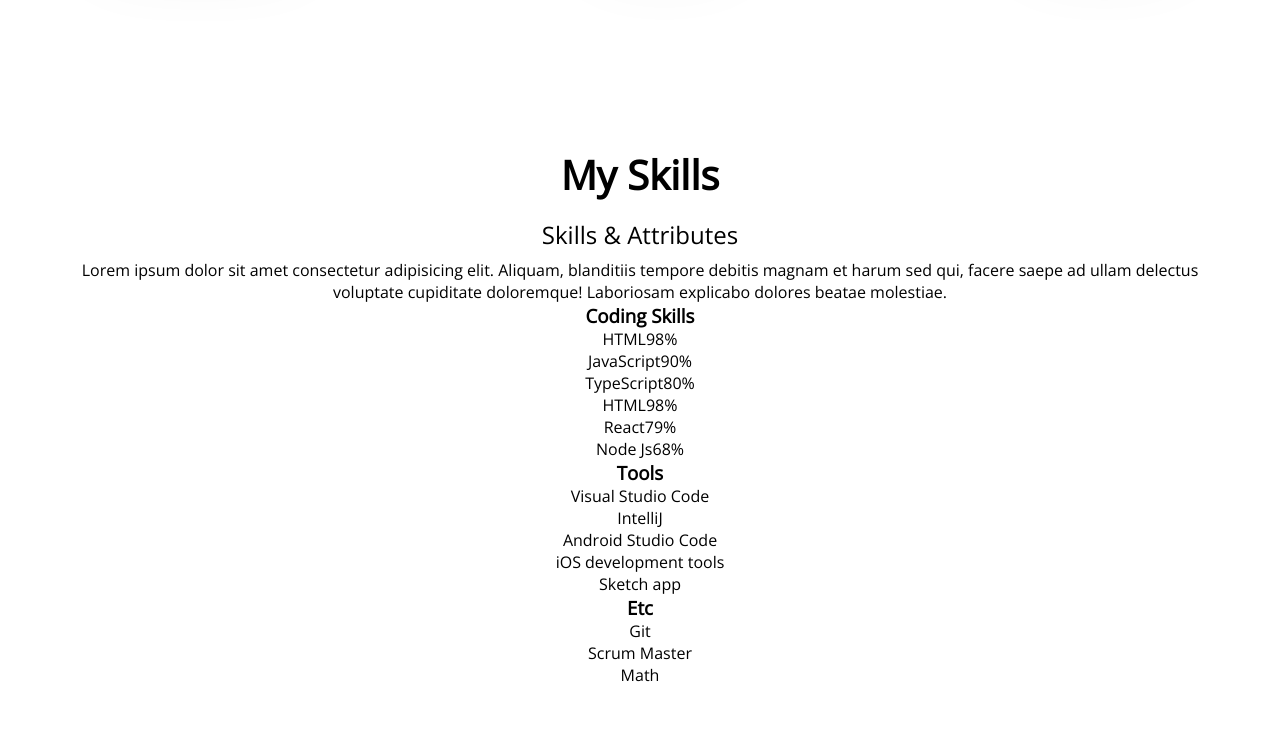
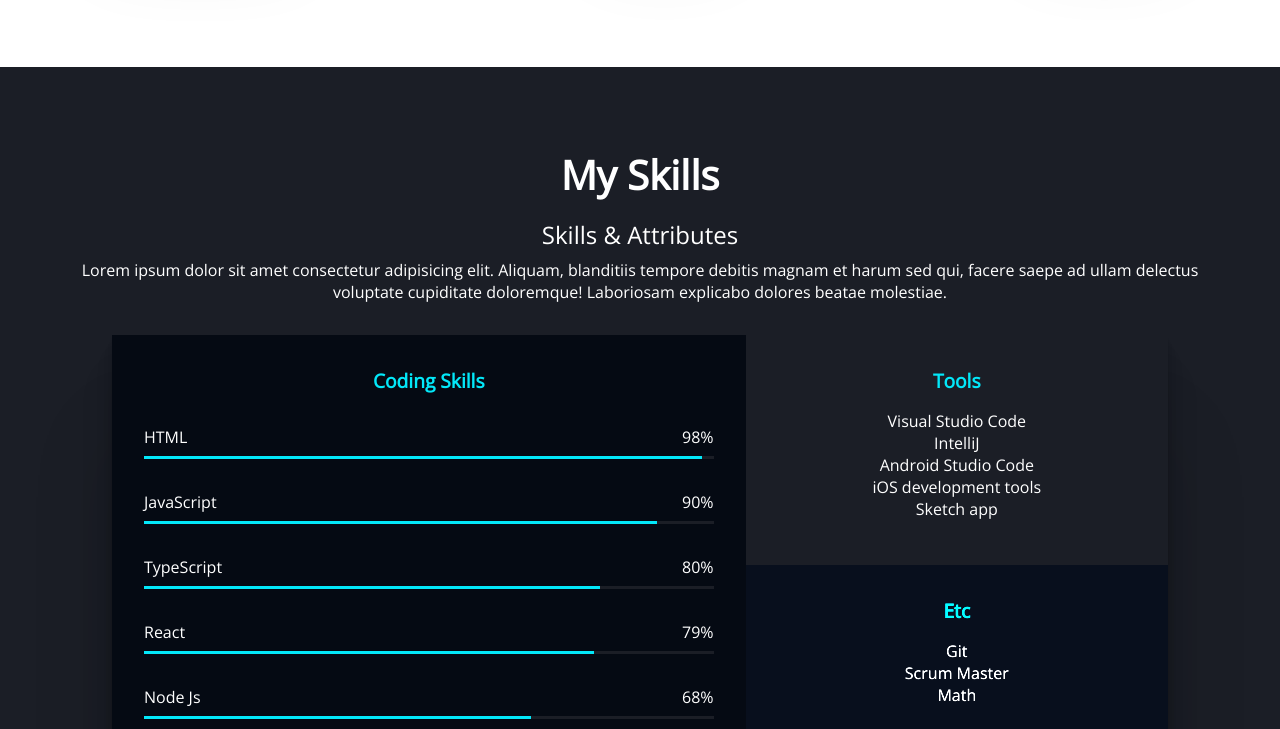
Before and after one commit to horserio/portfolio, a plain HTML site: page index.html in a window 1280 px wide. Shown: the part 1331-2060 px from the top of the page. Drawn offline with nearby package versions, Linux system fonts and the light colour scheme.

Commit message:
CSS - Skill - Bars

```diff
--- a/css/style.css
+++ b/css/style.css
@@ -218,3 +218,65 @@ button:focus {
     color: var(--color-primary);
     font-size: 0.8rem;
 }
+
+
+/* Skills */
+#skills {
+        background-color: var(--color-primary-variant);
+        color: var(--color-text);
+ }
+
+ .skills {
+    display: grid;
+    grid-template-columns: 6fr 4fr;
+    margin: 2rem 3rem;
+    box-shadow: 0 2.8px 2.2px rgba(0, 0, 0, 0.034), 0 6.7px 5.3px rgba(0, 0, 0, 0.048), 0 12.5px 10px rgba(0, 0, 0, 0.06), 0 22.3px 17.9px rgba(0, 0, 0, 0.072), 0 41.8px 33.4px rgba(0, 0, 0, 0.086), 0 100px 80px rgba(0, 0, 0, 0.12)
+ }
+
+.skill__title  {
+    color: var(--color-accent);
+    margin: 1rem 0;
+    font-size: 1.2rem;
+    border-radius: 8px;
+    overflow: hidden;
+}
+
+ .skills__coding {
+    grid-row: span 2;
+    padding: 1rem;
+    background-color: var(--color-primary);
+ }
+
+ .skills__tools {
+    padding: 1rem;
+ }
+
+ .skills__etc {
+    padding: 1rem;
+    background-color: var(--color-primary);
+    filter: brightness(150%);
+ }
+
+ .bar {
+    display: flex;
+    flex-direction: column;
+    padding: 1rem;
+    gap: 0.5rem;
+ }
+
+ .bar__metadata {
+    display: flex;
+    justify-content:space-between;
+
+ }
+
+ .bar__bg {
+    width: 100%;
+    height: 3px;
+    background-color: var(--color-primary-variant);
+ }
+
+ .bar__value {
+    background-color: var(--color-accent);
+    height: 3px;
+ }
--- a/index.html
+++ b/index.html
@@ -36,7 +36,7 @@
     <!-- Header -->
     <header class="header">
         <div class="header__logo">
-            <img class="header__logo__img" src="image/favicon.ico" alt="logo">
+            <img class="header__logo__img" src="image/favicon.ico" alt= "logo">
             <h1 class="header__logo__title"><a href="#"> RIO</h1>
         </div>
         <nav>
@@ -101,37 +101,57 @@
 
         <!-- Skill -->
         <section id="skills" class="section">
+            <div class="max-container">
                 <H2 class="title">My Skills</H2>
                  <p class="discription">Skills & Attributes</p>
                  <p>Lorem ipsum dolor sit amet consectetur adipisicing elit. Aliquam, blanditiis tempore debitis magnam et harum sed qui, facere saepe ad ullam delectus voluptate cupiditate doloremque! Laboriosam explicabo dolores beatae molestiae.</p>
-            <div>
-                <section>
-                    <h3>Coding Skills</h3>
+            <div class="skills">
+            <section class="skills__coding">
+                <h3 class="skill__title">Coding Skills</h3>
                 <ul>
-                        <li>
-                            <div><span>HTML</span>98%</div>
-                            <div><div style="width: 98%"></div></div>
+                    <li class="bar">
+                        <div class="bar__metadata">
+                            <span>HTML</span>98%
+                        </div>
+                        <div class="bar__bg">
+                            <div class="bar__value" style="width: 98%"></div>
+                        </div>
                     </li>
-                        <li>
-                            <div><span>JavaScript</span>90%</div>
-                            <div><div style="width: 90%"></div></div>
+                    <li class="bar">
+                        <div class="bar__metadata">
+                            <span>JavaScript</span>90%
+                        </div>
+                        <div class="bar__bg">
+                            <div class="bar__value"style="width: 90%"></div>
+                        </div>
                     </li>
-                        <li> <div><span>TypeScript</span>80%</div>
-                            <div><div style="width: 80%"></div></div>
+                    <li class="bar">
+                        <div class="bar__metadata">
+                            <span>TypeScript</span>80%
+                        </div>
+                        <div class="bar__bg">
+                            <div class="bar__value" style="width: 80%"></div>
+                        </div>
                     </li>
-                        <li> <div><span>HTML</span>98%</div>
-                            <div><div style="width: 98%"></div></div>
                     </li>
-                        <li> <div><span>React</span>79%</div>
-                            <div><div style="width: 79%"></div></div>
+                    <li class="bar">
+                        <div class="bar__metadata"><span>React</span>79%</div>
+                        <div class="bar__bg">
+                            <div class="bar__value" style="width: 79%"></div>
+                        </div>
                     </li>
-                        <li> <div><span>Node Js</span>68%</div>
-                            <div><div style="width: 68%"></div></div>
+                    <li class="bar">
+                        <div class="bar__metadata">
+                            <span>Node Js</span>68%
+                        </div>
+                        <div class="bar__bg">
+                            <div class="bar__value" style="width: 68%"> </div>
+                        </div>
                      </li>
                     </ul>
                 </section>
-                <section>
-                    <h3>Tools</h3>
+                <section class="skills__tools">
+                    <h3 class="skill__title">Tools</h3>
                     <ul>
                         <li>Visual Studio Code</li>
                         <li>IntelliJ</li>
@@ -140,8 +160,8 @@
                         <li>Sketch app</li>
                     </ul>
                 </section>
-                <section>
-                    <h3>Etc</h3>
+                <section class="skills__etc">
+                    <h3 class="skill__title">Etc</h3>
                     <ul>
                         <li>Git</li>
                         <li>Scrum Master</li>
@@ -149,7 +169,7 @@
                     </ul>
                 </section>
             </div>
-
+            </div>
         </section>
 
         <!-- Work -->
```
Lines whose indentation alone changed are shown as unchanged.
